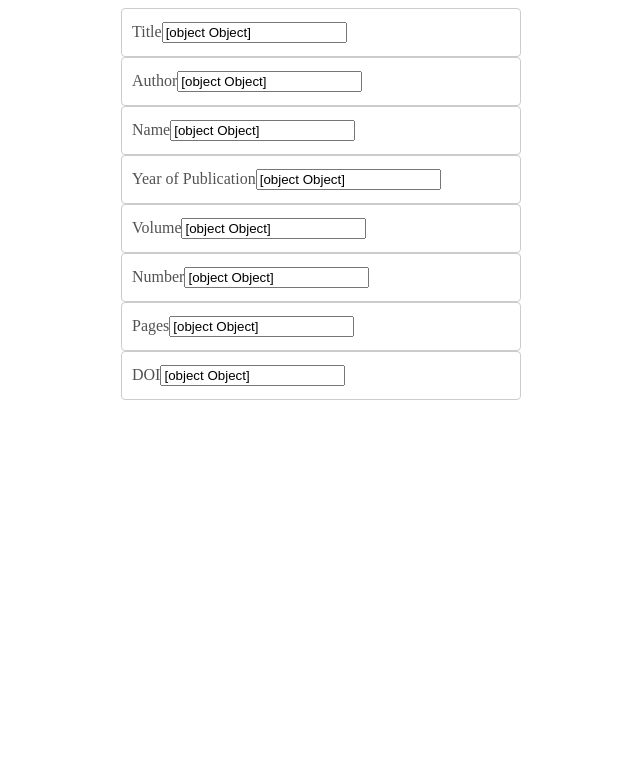
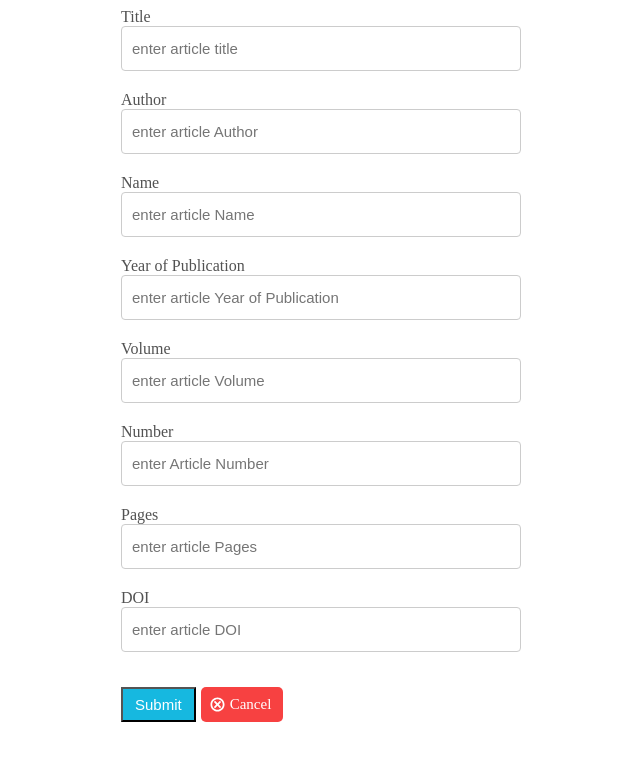
Before and after one commit to MatthewPiersonUni/CISE_Assignment_1B, a React (Create React App) app in the folder frontend/: page /add in a window 1280 px wide. Shown: the top 760 px of the page, without its empty margins (319-959 px from the left). Built offline with nearby package versions, Linux system fonts and the light colour scheme.

Commit message:
implementing the article form page with style

```diff
--- a/frontend/src/components/AddNewArticle.js
+++ b/frontend/src/components/AddNewArticle.js
@@ -1,13 +1,18 @@
-import React, { useReducer, useState, useEffect, useContext } from 'react'
-import styled from 'styled-components';
 import { Link } from "react-router-dom";
 import { createBrowserHistory } from 'history';
 import Axios from "axios";
 
+import React, { useReducer, useState, useEffect, useContext } from "react";
+import { GlobalContext } from '../context/GlobalState';
+
+import articleStyle from  '../styles/AddNewArticle.module.css';
+import formStyle from '../styles/ArticleFormField.module.css';
+import { GiCancel } from "react-icons/gi";
+
 export default function AddNewArticle() {
 
   // =====> VARIABLES DECLARATION <=====
-  // const { addArticle } = useContext(); /* THIS NEEDS TO BE IMPLEMENTED before use */
+  const { addArticle } = useContext(GlobalContext);
   const articleHistory = createBrowserHistory();
   const [isArticleValid, setIsArticleValid] = useState(false); /* Used in onSubmit function */
 
@@ -15,24 +20,24 @@ export default function AddNewArticle() {
   const [articleTitle, dispatchArticleTitle] = useReducer (
     (state, action) => {
       if (action.type === "ARTICLE_INPUT") {
-        return {value: action.val, isValid: action.val.length > 5}
+        return { value: action.val, isValid: action.val.length > 3 }
       }
 
-      return {value: "", isValid: false}
+      return { value: "", isValid: false }
     },
 
-    {value: "", isValid: null}
+    { value: "", isValid: null }
   )
 
   const onArticleTitleChange = function (e) {
-    dispatchArticleTitle({type: "ARTICLE_INPUT", val: e.target.value})
+    dispatchArticleTitle( {type: "ARTICLE_INPUT", val: e.target.value} )
   }
 
   // =====> ARTICLE AUTHOR <=====
   const [articleAuthor, dispatchArticleAuthor] = useReducer (
     (state, action) => {
       if (action.type === "ARTICLE_INPUT") {
-        return {value: action.val, isValid: action.val.length > 5}
+        return {value: action.val, isValid: action.val.length > 3}
       }
 
       return {value: "", isValid: false}
@@ -45,12 +50,11 @@ export default function AddNewArticle() {
     dispatchArticleAuthor({type: "ARTICLE_INPUT", val: e.target.value})
   }
 
-
   // =====> ARTICLE NAME <=====
   const [articleName, dispatchArticleName] = useReducer (
     (state, action) => {
       if (action.type === "ARTICLE_INPUT") {
-        return {value: action.val, isValid: action.val.length > 5}
+        return {value: action.val, isValid: action.val.length > 3}
       }
 
       return {value: "", isValid: false}
@@ -63,12 +67,11 @@ export default function AddNewArticle() {
     dispatchArticleName({type: "ARTICLE_INPUT", val: e.target.value})
   }
 
-
   // =====> ARTICLE YEAR OF PUBLICATION  <=====
   const [articleYearOfPublication, dispatchArticleYearOfPublication] = useReducer (
     (state, action) => {
       if (action.type === "ARTICLE_INPUT") {
-        return {value: action.val, isValid: action.val.length > 5}
+        return {value: action.val, isValid: action.val.length > 3}
       }
 
       return {value: "", isValid: false}
@@ -81,12 +84,11 @@ export default function AddNewArticle() {
     dispatchArticleYearOfPublication({type: "ARTICLE_INPUT", val: e.target.value})
   }
 
-
   // =====> ARTICLE NUMBER <=====
   const [articleVolume, dispatchArticleVolume] = useReducer (
     (state, action) => {
       if (action.type === "ARTICLE_INPUT") {
-        return {value: action.val, isValid: action.val.length > 5}
+        return {value: action.val, isValid: action.val.length > 1}
       }
 
       return {value: "", isValid: false}
@@ -103,13 +105,13 @@ export default function AddNewArticle() {
   const [articleNumber, dispatchArticleNumber] = useReducer (
     (state, action) => {
       if (action.type === "ARTICLE_INPUT") {
-        return {value: action.val, isValid: action.val.length > 5}
+        return { value: action.val, isValid: action.val.length > 1 }
       }
 
-      return {value: "", isValid: false}
+      return { value: "", isValid: false }
     },
 
-    {value: "", isValid: null}
+    { value: "", isValid: null }
   )
 
   const onArticleNumbereChange = function (e) {
@@ -123,7 +125,7 @@ export default function AddNewArticle() {
         return {value: action.val, isValid: action.val.length > 5}
       }
 
-      return {value: "", isValid: false}
+      return { value: "", isValid: false }
     },
 
     {value: "", isValid: null}
@@ -165,20 +167,30 @@ export default function AddNewArticle() {
   useEffect(() => {
     const timer = setTimeout(() => {
       setIsArticleValid (
-        articleTitleIsValid !== false
+        articleTitleIsValid &&
+        artcleVolumeIsValid &&
+        articleNameIsValid &&
+        articleYearOfPublicationIsValid &&
+        articleVolumeIsValid &&
+        articleNumberIsValid &&
+        articlePagesIsValid &&
+        articleDOIIsValid !== false
       );
     }, 1000)
+
     return () => {
       clearTimeout(timer)
     };
-  },  [articleTitleIsValid, artcleVolumeIsValid, articleNameIsValid, articleYearOfPublicationIsValid,
-    articleVolumeIsValid, articleNumberIsValid, articlePagesIsValid, articleDOIIsValid
-  ]);
+  },
+    [articleTitleIsValid, artcleVolumeIsValid, articleNameIsValid, articleYearOfPublicationIsValid,
+    articleVolumeIsValid, articleNumberIsValid, articlePagesIsValid, articleDOIIsValid]
+  );
 
   // ===== ON SUBMIT  =====
   const onSubmit = function (e) {
     e.preventDefault()
-    if (isArticleValid !== false) {
+
+    if (isArticleValid !== false) return
 
       const newArticle = {
         articleTitle: articleTitle.value,
@@ -191,7 +203,7 @@ export default function AddNewArticle() {
         articleDOI: articleDOI.value,
       };
 
-      Axios.post("http://localhost:3000/insert", { /* check the backened for insert method */
+      Axios.post("http://localhost:3000/insert", { /* DON'T for get to implement insert method in the backend */
         articleTitle: articleTitle.value,
         articleAuthor: articleAuthor.value,
         articleName: articleName.value,
@@ -202,23 +214,22 @@ export default function AddNewArticle() {
         articleDOI: articleDOI.value,
       });
 
-        // addArticle(newArticle); /* NOT YET COMPLETED */
+        addArticle(newArticle);
         articleHistory.push("/");
-    }
   }
 
     // ===== ARTICLE FORM =====
     const ArticleFormField = (props) => {
       return (
         <>
-          <div className="formControl">
+          <div className={formStyle.form_control}>
             <label>{props.label}</label>
             <input
               type={props.type}
               value={props.value}
+              placeholder={props.placeholder}
               onChange={props.onChange}
-              placeholder={props.placeholder}
-              name={props.name}
+              // name={props.name}
               className={props.className}
             />
           </div>
@@ -228,120 +239,103 @@ export default function AddNewArticle() {
 
   return (
     <>
-      <AddNewArticleStyle>
 
-        <form onSubmit={onSubmit}>
+        <form onSubmit={onSubmit} className={`${articleStyle.form}`} >
 
           {/* TITLE */}
           <ArticleFormField
             label="Title"
-            value={articleTitle}
+            value={articleTitle.value}
             type="text"
             placeholder="enter article title"
             onChange={onArticleTitleChange}
-            // className={`${articleTitle.isValid === false ?  'Invalid title name' : ``}`}
+            className={`${articleTitle.isValid === false ?  articleStyle.invalid : ``}`}
           />
 
           {/*  AUTHOR */}
           <ArticleFormField
             label="Author"
-            value={articleAuthor}
+            value={articleAuthor.value}
             type="text"
             placeholder="enter article Author"
             onChange={onArticleAuthorChange}
-            // className={`${articleTitle.isValid === false ?  'Invalid title name' : ``}`}
+            className={`${articleAuthor.isValid === false ?  articleStyle.invalid : ``}`}
           />
 
           {/* NAME */}
           <ArticleFormField
             label="Name"
-            value={articleName}
+            value={articleName.value}
             type="text"
             placeholder="enter article Name"
             onChange={onArticleNameChange}
-            // className={`${articleTitle.isValid === false ?  'Invalid title name' : ``}`}
+            className={`${articleName.isValid === false ?  articleStyle.invalid : ``}`}
           />
 
 
           {/* YEAR of PUBLICATION */}
           <ArticleFormField
             label="Year of Publication"
-            value={articleYearOfPublication}
+            value={articleYearOfPublication.value}
             type="text"
             placeholder="enter article Year of Publication"
             onChange={onArticleYearOfPublicationChange}
-            // className={`${articleTitle.isValid === false ?  'Invalid title name' : ``}`}
+            className={`${articleYearOfPublication.isValid === false ?  articleStyle.invalid : ``}`}
           />
 
 
           {/* VOLUME */}
           <ArticleFormField
             label="Volume"
-            value={articleVolume}
+            value={articleVolume.value}
             type="text"
             placeholder="enter article Volume"
             onChange={onArticleVolumeChange}
-            // className={`${articleTitle.isValid === false ?  'Invalid title name' : ``}`}
+            className={`${articleVolume.isValid === false ?  articleStyle.invalid : ``}`}
           />
-
 
           {/* NUMBER */}
           <ArticleFormField
             label="Number"
-            value={articleNumber}
+            value={articleNumber.value}
             type="text"
             placeholder="enter Article Number"
             onChange={onArticleNumbereChange}
-            // className={`${articleTitle.isValid === false ?  'Invalid title name' : ``}`}
+            className={`${articleNumber.isValid === false ?  articleStyle.invalid : ``}`}
           />
-
 
           {/* PAGES */}
           <ArticleFormField
             label="Pages"
-            value={articlePages}
+            value={articlePages.value}
             type="text"
             placeholder="enter article Pages"
             onChange={onArticlePagesChange}
-            // className={`${articleTitle.isValid === false ?  'Invalid title name' : ``}`}
+            className={`${articlePages.isValid === false ?  articleStyle.invalid : ``}`}
           />
 
 
           {/* DOI */}
           <ArticleFormField
             label="DOI"
-            value={articleDOI}
+            value={articleDOI.value}
             type="text"
             placeholder="enter article DOI"
             onChange={onArticleDOIChange}
-            // className={`${articleTitle.isValid === false ?  'Invalid title name' : ``}`}
+            className={`${articleDOI.isValid === false ?  articleStyle.invalid : ``}`}
           />
 
+          <div className={articleStyle.buttons}>
+            <button type='submit' className={`${isArticleValid ? articleStyle.submit : articleStyle.disabled}`}>
+              Submit
+            </button>
+
+            <Link to="/" className={articleStyle.link}>
+              <GiCancel /> Cancel
+            </Link>
+          </div>
+
         </form>
-      </AddNewArticleStyle>
     </>
   )
 }
-
-
-const AddNewArticleStyle = styled.div`
-
-  form {
-    width: 400px;
-    margin: 0 auto;
-    color: #525252;
-  }
-
-  .formControl {
-    font-size: 16px;
-    padding: 13px 10px;
-    color: #525252;
-    border: 1px solid #ccc;
-    border-radius: 4px;
-  }
-
-  .invalid {
-    border: 1px solid red;
-  }
-
-`
--- /dev/null
+++ b/frontend/src/context/GlobalState.js
@@ -0,0 +1,62 @@
+import React , { createContext, useReducer, useEffect } from 'react';
+import Axios from "axios";
+import { AppReducer } from './AppReducer';
+
+// initial State
+const initialState = {
+    articles: []
+}
+
+// create context
+export const GlobalContext = createContext(initialState);
+
+// provider component
+export const GlobalProvider = (({children}) => {
+
+    const [state, dispatch] = useReducer(AppReducer, initialState);
+
+    useEffect(() => {
+        Axios.get("http://localhost:3000/read").then((response) => {
+            dispatch({type: 'INITIAL_DATA', payload: response.data})
+        });
+    }, []);
+
+    // actions
+    const removeArticle = (id) => {
+        dispatch({
+            type: 'REMOVE_ARTICLE',
+            payload: id
+        })
+    }
+
+    const addArticle = (article) => {
+        dispatch({
+            type: 'ADD_ARTICLE',
+            payload: article
+        })
+
+        setTimeout(() => {
+            Axios.get("http//localhost:3000/read").then((response) => {
+                dispatch({type: 'INITIAL_DATA', payload: response.data})
+            })
+        }, 500);
+    }
+
+    const editArticle = (article) => {
+        dispatch({
+            type: 'EDIT_ARTICLE',
+            payload: article
+        })
+    }
+
+    return(
+        <GlobalContext.Provider value={{
+            books: state.books,
+            removeArticle,
+            addArticle,
+            editArticle,
+        }}>
+            {children}
+        </GlobalContext.Provider>
+    )
+});
--- /dev/null
+++ b/frontend/src/styles/AddNewArticle.module.css
@@ -0,0 +1,61 @@
+.form {
+    width: 400px;
+    margin: 0 auto;
+    color: #525252;
+}
+
+.form .invalid {
+    border: 1px solid red;
+}
+
+.form .buttons {
+    display: -webkit-box;
+    display: -ms-flexbox;
+    display: flex;
+    font-size: 15px;
+    margin-top: 25px;
+}
+
+.form .buttons .disabled {
+    -webkit-transition: 1s;
+    transition: 1s;
+    cursor: not-allowed;
+    padding: 6px 12px 6px 12px;
+    background: #16b8e0;
+    color: white;
+    font-size: 15px;
+}
+
+.form .buttons .submit {
+    -webkit-transition: 1s;
+    transition: 1s;
+    padding: 6px 12px 6px 12px;
+    background: #16b8e0;
+    color: white;
+    font-size: 15px;
+}
+
+.form .buttons .link {
+    background-color: #f74141;
+    margin-left: 5px;
+    border-radius: 5px;
+    padding: 6px 12px 6px 9px;
+    line-height: 23px;
+    text-decoration: none;
+    color: white;
+    display: -webkit-box;
+    display: -ms-flexbox;
+    display: flex;
+
+    -webkit-box-align: center;
+    -ms-flex-align: center;
+    align-items: center;
+
+    -webkit-box-pack: justify;
+    -ms-flex-align: justify;
+    justify-content: space-between;
+}
+
+.form .buttons .link :first-child {
+    margin-right: 5px;
+}
--- /dev/null
+++ b/frontend/src/styles/ArticleFormField.module.css
@@ -0,0 +1,21 @@
+.form_control {
+    display: -webkit-box;
+    display: -ms-flexbox;
+    display: flex;
+
+    -webkit-box-orient: vertical;
+    -webkit-box-direction: normal;
+    -ms-flex-direction: column ;
+    flex-direction: column;
+
+    padding-bottom: 10px;
+    margin-bottom: 10px;
+}
+
+.form_control input {
+    font-size: 15px;
+    padding: 13px 10px;
+    color: #525252;
+    border: 1px solid #ccc;
+    border-radius: 4px;
+}
```
Also changed, not shown: frontend/src/components/ArticleList.js (added, +10 -0 lines), frontend/src/context/AppReducer.js (added, +46 -0 lines), frontend/src/styles/ArticleLists.module.css (added, +101 -0 lines), frontend/src/styles/Button.module.css (added), 1 other file (tests, documents, lock files or other folders).
